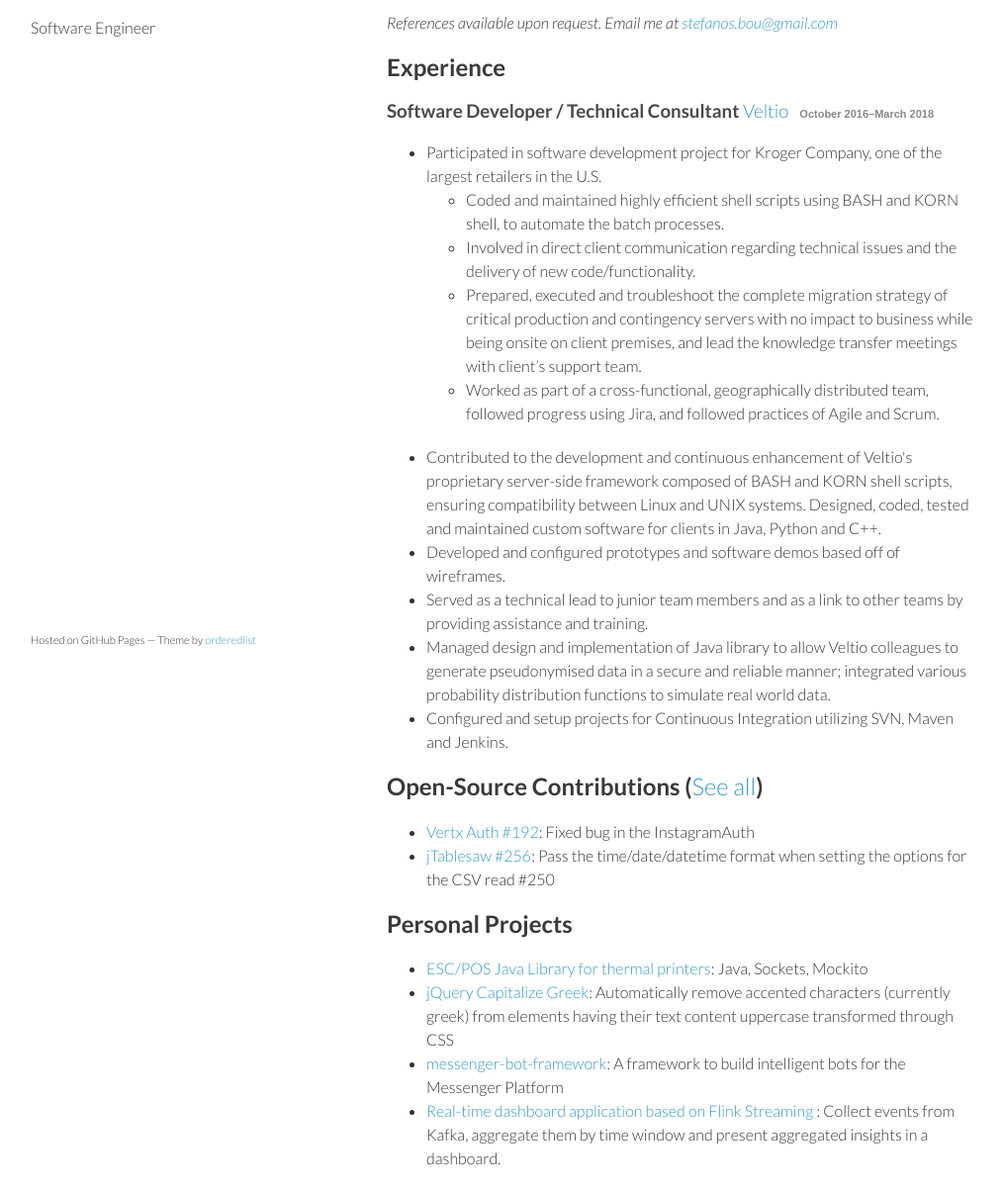
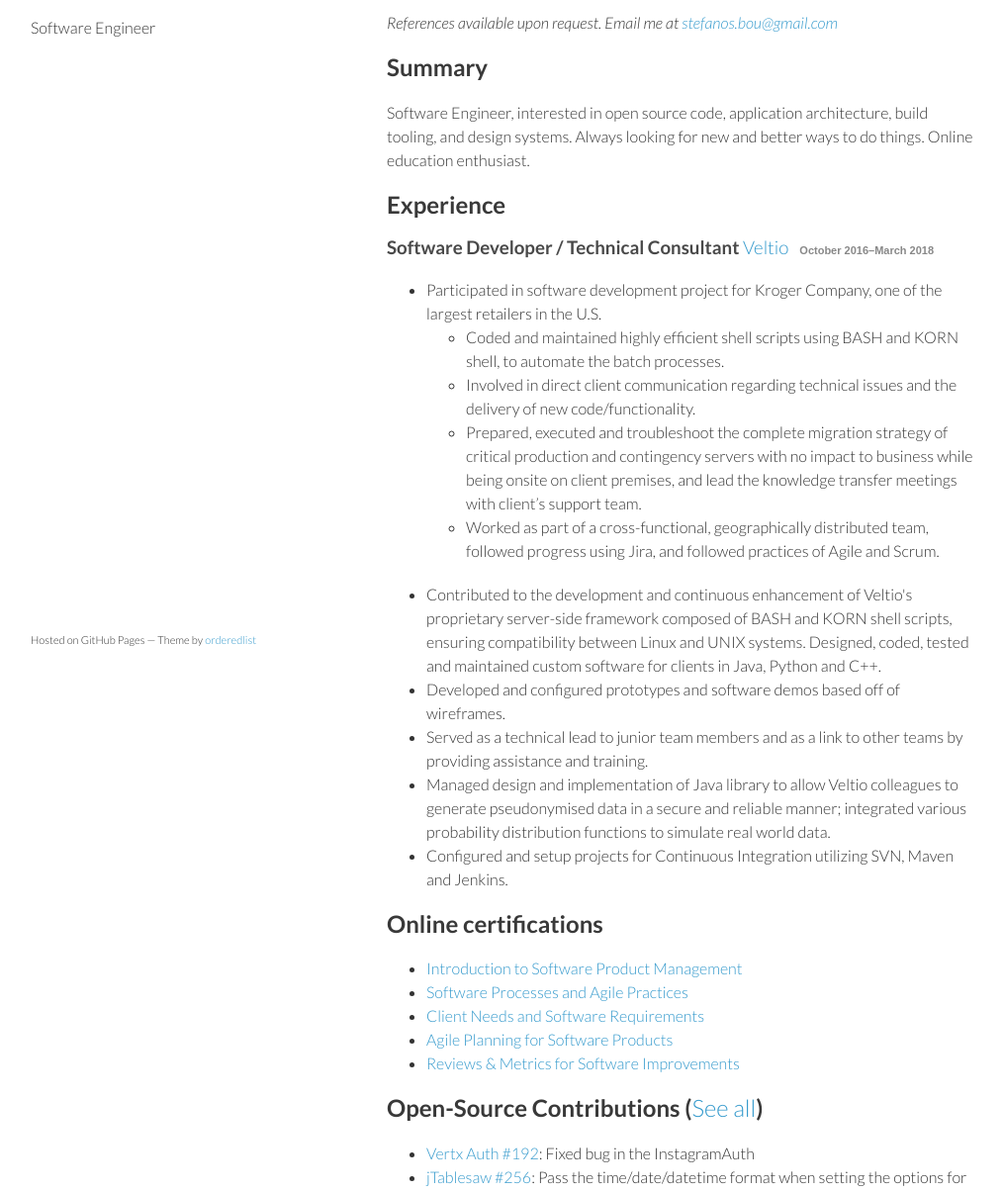
Before and after one commit to stefanosbou/stefanosbou.github.io, a plain HTML site: page index.html in a window 1280 px wide. Shown: the part 93-1298 px from the top of the page at 99% size, without its empty margins (129-1143 px from the left). Drawn offline with Linux system fonts and the light colour scheme.

Commit message:
Added certifications section

```diff
--- a/index.html
+++ b/index.html
@@ -28,8 +28,9 @@
   <a href="mailto:stefanos.bou@gmail.com">stefanos.bou@gmail.com</a>
 </em></p>
 
-<!--<h2>Summary</h2>
-<p>Interested in open source code, application architecture, build tooling, and design systems.</p>-->
+<h2>Summary</h2>
+<p>Software Engineer, interested in open source code, application architecture, build tooling, and design systems. Always looking for new and better ways to do things. Online education enthusiast.</p>
+
 <h2>Experience</h2>
 
 <h3>Software Developer / Technical Consultant  <a href="http://www.veltio.com/">Veltio</a><small>October 2016&ndash;March 2018</small></h3>
@@ -50,6 +51,15 @@
   <li>Configured and setup projects for Continuous Integration utilizing SVN, Maven and Jenkins.</li>
 </ul>
 
+<h2>Online certifications</h2>
+<ul>
+  <li><a href="https://www.coursera.org/account/accomplishments/verify/ZYNUH424DKME">Introduction to Software Product Management</a></li>
+  <li><a href="https://www.coursera.org/account/accomplishments/verify/A9Z6W7K5SYZH">Software Processes and Agile Practices</a></li>
+  <li><a href="https://www.coursera.org/account/accomplishments/verify/VTVMFE74GJZY">Client Needs and Software Requirements</a></li>
+  <li><a href="https://www.coursera.org/account/accomplishments/verify/KCKBRRH7K8RV">Agile Planning for Software Products</a></li>
+  <li><a href="https://www.coursera.org/account/accomplishments/verify/PXYTHWUDV625">Reviews & Metrics for Software Improvements</a></li>
+</ul>
+
 <h2>Open-Source Contributions (<a href="https://github.com/pulls?page=1&q=author%3Astefanosbou+is%3Apublic+is%3Aclosed+-user%3Astefanosbou&utf8=%E2%9C%93">See all</a>)</h2>
 <ul>
   <li><a href="https://github.com/vert-x3/vertx-auth/pull/192">Vertx Auth #192</a>: Fixed bug in the InstagramAuth</li>
@@ -59,9 +69,9 @@
 <h2>Personal Projects</h2>
 <ul>
   <li><a href="https://github.com/stefanosbou/esc-pos-java">ESC/POS Java Library for thermal printers</a>: Java, Sockets, Mockito</li>
-  <li><a href="https://github.com/stefanosbou/jQueryCapitalizeGreek">jQuery Capitalize Greek</a>: Automatically remove accented characters (currently greek) from elements having their text content uppercase transformed through CSS</li>
+  <li><a href="https://github.com/stefanosbou/jQueryCapitalizeGreek">jQuery Capitalize Greek</a>: Automatically remove accented characters (greek characters) from elements having their text content uppercase transformed through CSS</li>
   <li><a href="https://github.com/stefanosbou/messenger-bot-framework">messenger-bot-framework</a>:  A framework to build intelligent bots for the Messenger Platform</li>
-  <li><a href="https://github.com/stefanosbou/dashboard-with-flink-streaming">Real-time dashboard application based on Flink Streaming </a>:  Collect events from Kafka, aggregate them by time window and present aggregated insights in a dashboard.</li>
+  <li><a href="https://github.com/stefanosbou/dashboard-with-spark-streaming">Real-time dashboard application based on Spark Streaming </a>:  Serialize events using protobuf, fan out data to Kafka topic, aggregate them by time window and present insights in a dashboard.</li>
 </ul>
 
 <h2>Technologies</h2>
```
